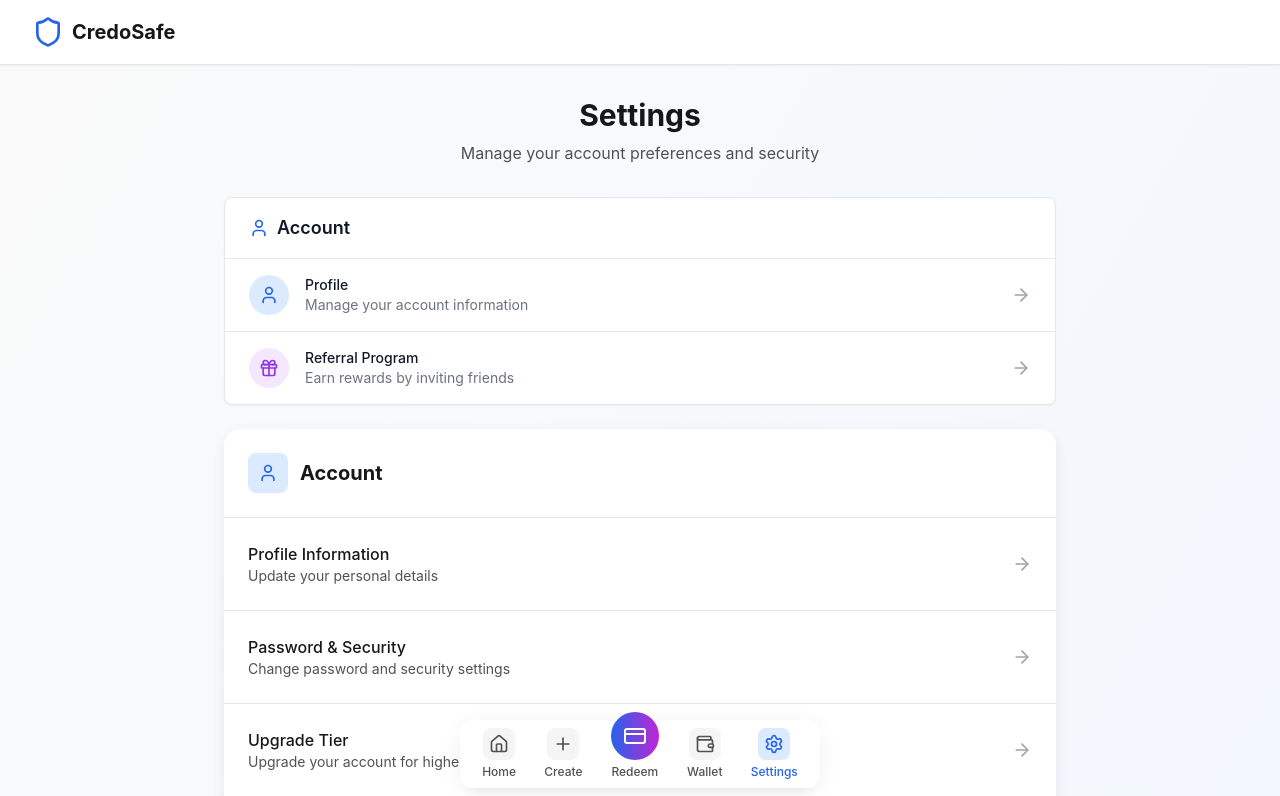
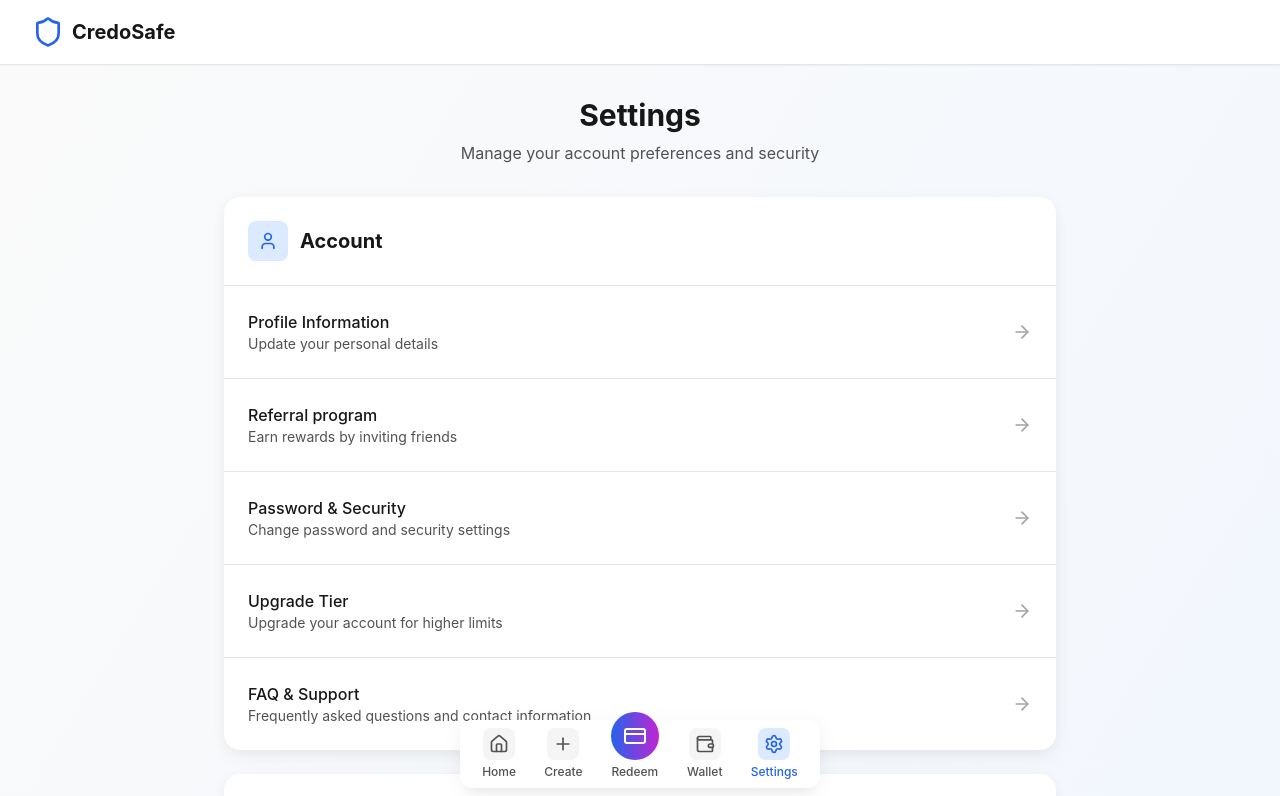
Before and after one commit to HERMESBLACQK/credosafe, a React (Vite) app: page /settings in a window 1280 px wide. Shown: the top 796 px of the page. Built offline with nearby package versions, Linux system fonts and the light colour scheme; no server answers; sample sign-in values are in the browser's storage.

Commit message:
added refferal page

```diff
--- a/src/pages/Settings.jsx
+++ b/src/pages/Settings.jsx
@@ -239,6 +239,12 @@ const Settings = () => {
           action: () => navigate('/profile')
         },
         {
+          label: 'Referral program',
+          description: 'Earn rewards by inviting friends',
+          type: 'navigation',
+          action: () => navigate('/referral')
+        },
+        {
           label: 'Password & Security',
           description: 'Change password and security settings',
           type: 'navigation',
@@ -362,57 +368,7 @@ const Settings = () => {
             <p className="text-neutral-600">Manage your account preferences and security</p>
           </div>
 
-          {/* Account Section */}
-          <motion.div
-            variants={fadeInUp}
-            initial="initial"
-            animate="animate"
-            className="bg-white rounded-lg shadow-sm border border-gray-200 mb-6"
-          >
-            <div className="px-6 py-4 border-b border-gray-200">
-              <h2 className="text-lg font-semibold text-gray-900 flex items-center">
-                <User className="w-5 h-5 mr-2 text-blue-600" />
-                Account
-              </h2>
-            </div>
-            <div className="divide-y divide-gray-200">
-              <div className="px-6 py-4">
-                <div className="flex items-center justify-between">
-                  <div className="flex items-center">
-                    <div className="w-10 h-10 bg-blue-100 rounded-full flex items-center justify-center">
-                      <User className="w-5 h-5 text-blue-600" />
-                    </div>
-                    <div className="ml-4">
-                      <p className="text-sm font-medium text-gray-900">Profile</p>
-                      <p className="text-sm text-gray-500">Manage your account information</p>
-                    </div>
-                  </div>
-                  <ArrowRight className="w-5 h-5 text-gray-400" />
-                </div>
-              </div>
 
-              {/* Referral Link */}
-              <div className="px-6 py-4">
-                <div className="flex items-center justify-between">
-                  <div className="flex items-center">
-                    <div className="w-10 h-10 bg-purple-100 rounded-full flex items-center justify-center">
-                      <Gift className="w-5 h-5 text-purple-600" />
-                    </div>
-                    <div className="ml-4">
-                      <p className="text-sm font-medium text-gray-900">Referral Program</p>
-                      <p className="text-sm text-gray-500">Earn rewards by inviting friends</p>
-                    </div>
-                  </div>
-                  <button
-                    onClick={() => navigate('/referral')}
-                    className="flex items-center text-gray-400 hover:text-gray-600"
-                  >
-                    <ArrowRight className="w-5 h-5" />
-                  </button>
-                </div>
-              </div>
-            </div>
-          </motion.div>
 
           <div className="space-y-6">
             {settingsSections.map((section, sectionIndex) => (
```
